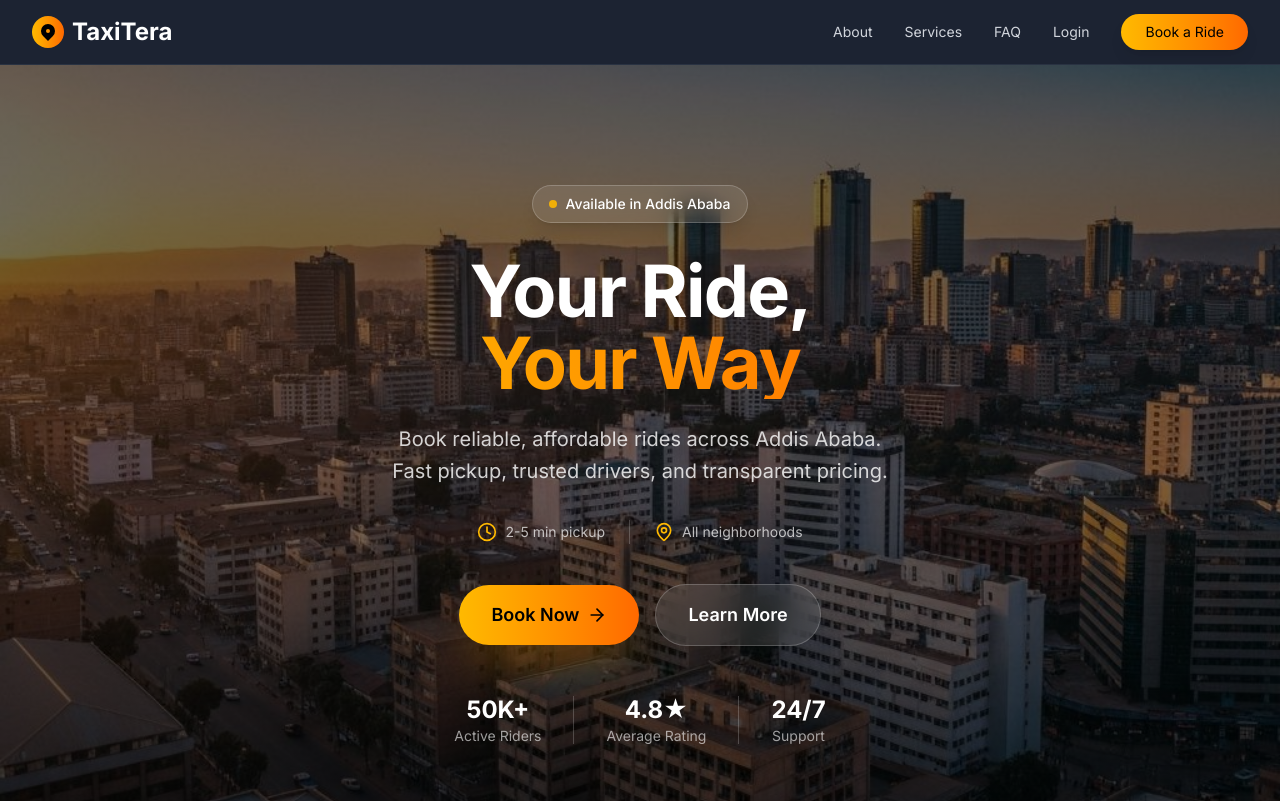
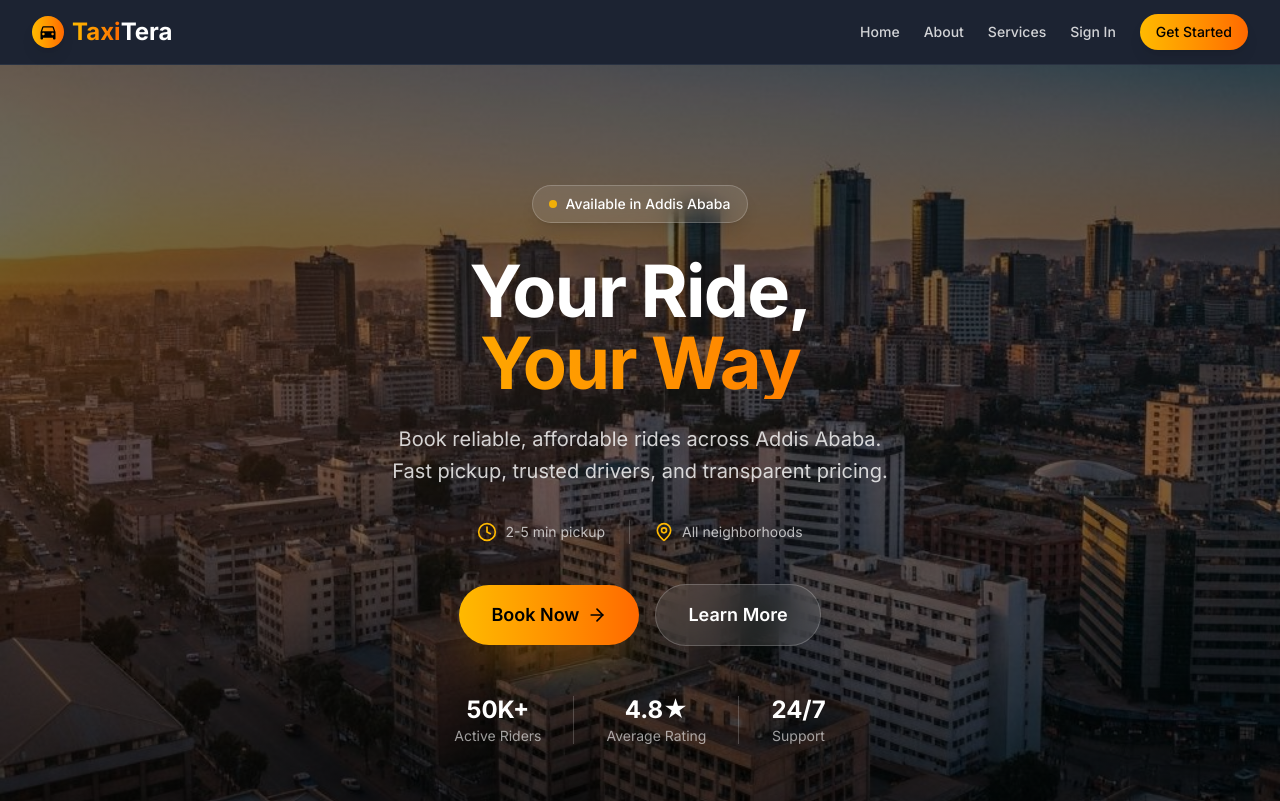
Before and after one commit to EphrataTech/TaxiTera, a Next.js app in the folder client/: page / in a window 1280 px wide. Shown: the top 801 px of the page. Built offline with nearby package versions, Linux system fonts and the light colour scheme.

Commit message:
style: update logo with two-tone branding (Taxi gradient, Tera white)

```diff
--- a/client/app/layout.tsx
+++ b/client/app/layout.tsx
@@ -6,6 +6,8 @@ import Link from "next/link";
 import "./globals.css";
 import { AuthProvider, useAuth } from "@/context/AuthContext";
 import { useRouter } from "next/navigation";
+import { useState } from "react";
+import { Menu, X } from "lucide-react";
 
 const inter = Inter({
   variable: "--font-inter",
@@ -16,44 +18,160 @@ const inter = Inter({
 function Navigation() {
   const { isAuthenticated, hydrated, user, clearSession } = useAuth();
   const router = useRouter();
+  const [isMobileMenuOpen, setIsMobileMenuOpen] = useState(false);
 
   const handleLogout = () => {
     clearSession();
     router.push('/');
+    setIsMobileMenuOpen(false);
   };
 
-  // Always render the same structure to avoid hydration mismatch
+  const closeMobileMenu = () => {
+    setIsMobileMenuOpen(false);
+  };
+
+  if (!hydrated) {
     return (
-    <nav className="hidden md:flex items-center gap-8 text-sm text-gray-300">
-      {!hydrated ? (
+      <div className="flex items-center gap-4">
         <div className="animate-pulse bg-gray-600 h-4 w-16 rounded"></div>
-      ) : isAuthenticated ? (
+        <div className="animate-pulse bg-gray-600 h-4 w-16 rounded"></div>
+      </div>
+    );
+  }
+
+  return (
     <>
-          <a href="#about" className="hover:text-white transition-colors">About</a>
-          <a href="#services" className="hover:text-white transition-colors">Services</a>
-          <a href="#faq" className="hover:text-white transition-colors">FAQ</a>
-          <Link href="/dashboard" className="hover:text-white transition-colors">Dashboard</Link>
-          <Link href="/feedback" className="hover:text-white transition-colors">Feedback</Link>
-          <span className="text-gray-400">Hi, {user?.name}</span>
+      {/* Desktop Navigation */}
+      <nav className="hidden md:flex items-center gap-6 text-sm">
+        <Link href="/" className="text-white/80 hover:text-white transition-colors font-medium">
+          Home
+        </Link>
+        <Link href="/about" className="text-white/80 hover:text-white transition-colors font-medium">
+          About
+        </Link>
+        <Link href="/services" className="text-white/80 hover:text-white transition-colors font-medium">
+          Services
+        </Link>
+        {isAuthenticated ? (
+          <>
+            <Link href="/dashboard" className="text-white/80 hover:text-white transition-colors font-medium">
+              Dashboard
+            </Link>
+            <Link href="/book" className="text-white/80 hover:text-white transition-colors font-medium">
+              Book Ride
+            </Link>
+            <Link href="/profile" className="text-white/80 hover:text-white transition-colors font-medium">
+              Profile
+            </Link>
+            <div className="flex items-center gap-3 ml-4 pl-4 border-l border-white/20">
+              <span className="text-white/60 text-xs">Hi, {user?.name}</span>
               <button
                 onClick={handleLogout}
-            className="bg-red-500/20 border border-red-400/30 text-red-300 px-4 py-2 rounded-full text-sm hover:bg-red-500/30 transition-colors"
+                className="bg-red-500/20 border border-red-400/30 text-red-300 px-3 py-1.5 rounded-full text-xs hover:bg-red-500/30 transition-colors"
               >
                 Logout
+              </button>
+            </div>
+          </>
+        ) : (
+          <>
+            <Link href="/login" className="text-white/80 hover:text-white transition-colors font-medium">
+              Sign In
+            </Link>
+            <Link href="/register" className="bg-gradient-to-r from-amber-400 to-orange-500 text-black px-4 py-2 rounded-full hover:scale-105 transition-all shadow-lg font-medium">
+              Get Started
+            </Link>
+          </>
+        )}
+      </nav>
+
+      {/* Mobile Menu Button */}
+      <button
+        onClick={() => setIsMobileMenuOpen(!isMobileMenuOpen)}
+        className="md:hidden p-2 text-white hover:text-amber-400 transition-colors"
+      >
+        {isMobileMenuOpen ? <X className="w-6 h-6" /> : <Menu className="w-6 h-6" />}
+      </button>
+
+      {/* Mobile Menu Overlay */}
+      {isMobileMenuOpen && (
+        <div className="fixed inset-0 z-50 md:hidden">
+          <div className="fixed inset-0 bg-black/50 backdrop-blur-sm" onClick={closeMobileMenu}></div>
+          <div className="fixed top-0 right-0 h-full w-80 max-w-[85vw] bg-gray-900/95 backdrop-blur-md border-l border-gray-700/50 shadow-2xl">
+            <div className="flex items-center justify-between p-4 border-b border-gray-700/50">
+              <div className="flex items-center space-x-2">
+                <div className="w-8 h-8 bg-gradient-to-r from-amber-400 to-orange-500 rounded-full flex items-center justify-center">
+                  <svg className="w-5 h-5 text-black" fill="currentColor" viewBox="0 0 20 20">
+                    <path fillRule="evenodd" d="M5.05 4.05a7 7 0 119.9 9.9L10 18.9l-4.95-4.95a7 7 0 010-9.9zM10 11a2 2 0 100-4 2 2 0 000 4z" clipRule="evenodd" />
+                  </svg>
+                </div>
+                <span className="text-xl font-bold">
+                  <span className="bg-gradient-to-r from-amber-400 to-orange-500 bg-clip-text text-transparent">Taxi</span>
+                  <span className="text-white">Tera</span>
+                </span>
+              </div>
+              <button onClick={closeMobileMenu} className="p-2 text-white hover:text-amber-400">
+                <X className="w-6 h-6" />
+              </button>
+            </div>
+
+            <nav className="p-4 space-y-2">
+              <Link href="/" onClick={closeMobileMenu} className="flex items-center gap-3 p-3 text-white hover:bg-white/10 rounded-xl transition-colors">
+                <span>🏠</span>
+                <span>Home</span>
+              </Link>
+              <Link href="/about" onClick={closeMobileMenu} className="flex items-center gap-3 p-3 text-white hover:bg-white/10 rounded-xl transition-colors">
+                <span>ℹ️</span>
+                <span>About</span>
+              </Link>
+              <Link href="/services" onClick={closeMobileMenu} className="flex items-center gap-3 p-3 text-white hover:bg-white/10 rounded-xl transition-colors">
+                <span>🚗</span>
+                <span>Services</span>
+              </Link>
+
+              {isAuthenticated ? (
+                <>
+                  <div className="border-t border-gray-700/50 my-4 pt-4">
+                    <div className="px-3 py-2 text-white/60 text-sm">Hi, {user?.name}!</div>
+                  </div>
+                  <Link href="/dashboard" onClick={closeMobileMenu} className="flex items-center gap-3 p-3 text-white hover:bg-white/10 rounded-xl transition-colors">
+                    <span>📊</span>
+                    <span>Dashboard</span>
+                  </Link>
+                  <Link href="/book" onClick={closeMobileMenu} className="flex items-center gap-3 p-3 text-white hover:bg-white/10 rounded-xl transition-colors">
+                    <span>🚌</span>
+                    <span>Book Ride</span>
+                  </Link>
+                  <Link href="/profile" onClick={closeMobileMenu} className="flex items-center gap-3 p-3 text-white hover:bg-white/10 rounded-xl transition-colors">
+                    <span>👤</span>
+                    <span>Profile</span>
+                  </Link>
+                  <button
+                    onClick={handleLogout}
+                    className="flex items-center gap-3 p-3 w-full text-left text-red-300 hover:bg-red-500/10 rounded-xl transition-colors"
+                  >
+                    <span>🚪</span>
+                    <span>Logout</span>
                   </button>
                 </>
               ) : (
                 <>
-          <a href="#about" className="hover:text-white transition-colors">About</a>
-          <a href="#services" className="hover:text-white transition-colors">Services</a>
-          <a href="#faq" className="hover:text-white transition-colors">FAQ</a>
-          <Link href="/login" className="hover:text-white transition-colors">Login</Link>
-          <Link href="/register" className="bg-gradient-to-r from-amber-400 to-orange-500 text-black px-6 py-2 rounded-full hover:scale-105 transition-all shadow-lg">
-            Book a Ride
+                  <div className="border-t border-gray-700/50 my-4 pt-4"></div>
+                  <Link href="/login" onClick={closeMobileMenu} className="flex items-center gap-3 p-3 text-white hover:bg-white/10 rounded-xl transition-colors">
+                    <span>🔑</span>
+                    <span>Sign In</span>
+                  </Link>
+                  <Link href="/register" onClick={closeMobileMenu} className="flex items-center gap-3 p-3 bg-gradient-to-r from-amber-400 to-orange-500 text-black rounded-xl font-medium hover:scale-105 transition-all">
+                    <span>🚀</span>
+                    <span>Get Started</span>
                   </Link>
                 </>
               )}
             </nav>
+          </div>
+        </div>
+      )}
+    </>
   );
 }
 
@@ -66,15 +184,18 @@ export default function RootLayout({
     <html lang="en">
       <body className={`${inter.variable} antialiased`}>
         <AuthProvider>
-          <header className="sticky top-0 z-50 bg-gray-900/95 backdrop-blur-md border-b border-gray-700/50">
+          <header className="sticky top-0 z-40 bg-gray-900/95 backdrop-blur-md border-b border-gray-700/50">
             <div className="mx-auto max-w-7xl px-4 sm:px-6 lg:px-8 h-16 flex items-center justify-between">
-              <Link href="/" className="flex items-center space-x-2">
-                <div className="w-8 h-8 bg-gradient-to-r from-amber-400 to-orange-500 rounded-full flex items-center justify-center">
-                  <svg className="w-5 h-5 text-black" fill="currentColor" viewBox="0 0 20 20">
-                    <path fillRule="evenodd" d="M5.05 4.05a7 7 0 119.9 9.9L10 18.9l-4.95-4.95a7 7 0 010-9.9zM10 11a2 2 0 100-4 2 2 0 000 4z" clipRule="evenodd" />
+              <Link href="/" className="flex items-center space-x-2 hover:scale-105 transition-transform">
+                <div className="w-8 h-8 bg-gradient-to-r from-amber-400 to-orange-500 rounded-full flex items-center justify-center shadow-lg">
+                  <svg className="w-5 h-5 text-black" fill="currentColor" viewBox="0 0 24 24">
+                    <path d="M18.92 6.01C18.72 5.42 18.16 5 17.5 5h-11c-.66 0-1.22.42-1.42 1.01L3 12v8c0 .55.45 1 1 1h1c.55 0 1-.45 1-1v-1h12v1c0 .55.45 1 1 1h1c.55 0 1-.45 1-1v-8l-2.08-5.99zM6.5 16c-.83 0-1.5-.67-1.5-1.5S5.67 13 6.5 13s1.5.67 1.5 1.5S7.33 16 6.5 16zm11 0c-.83 0-1.5-.67-1.5-1.5s.67-1.5 1.5-1.5 1.5.67 1.5 1.5-.67 1.5-1.5 1.5zM5 11l1.5-4.5h11L19 11H5z"/>
                   </svg>
                 </div>
-                <span className="text-2xl font-bold text-white">TaxiTera</span>
+                <span className="text-lg sm:text-xl md:text-2xl font-bold">
+                  <span className="bg-gradient-to-r from-amber-400 to-orange-500 bg-clip-text text-transparent">Taxi</span>
+                  <span className="text-white">Tera</span>
+                </span>
               </Link>
               <Navigation />
             </div>
```
Lines whose indentation alone changed are shown as unchanged.
